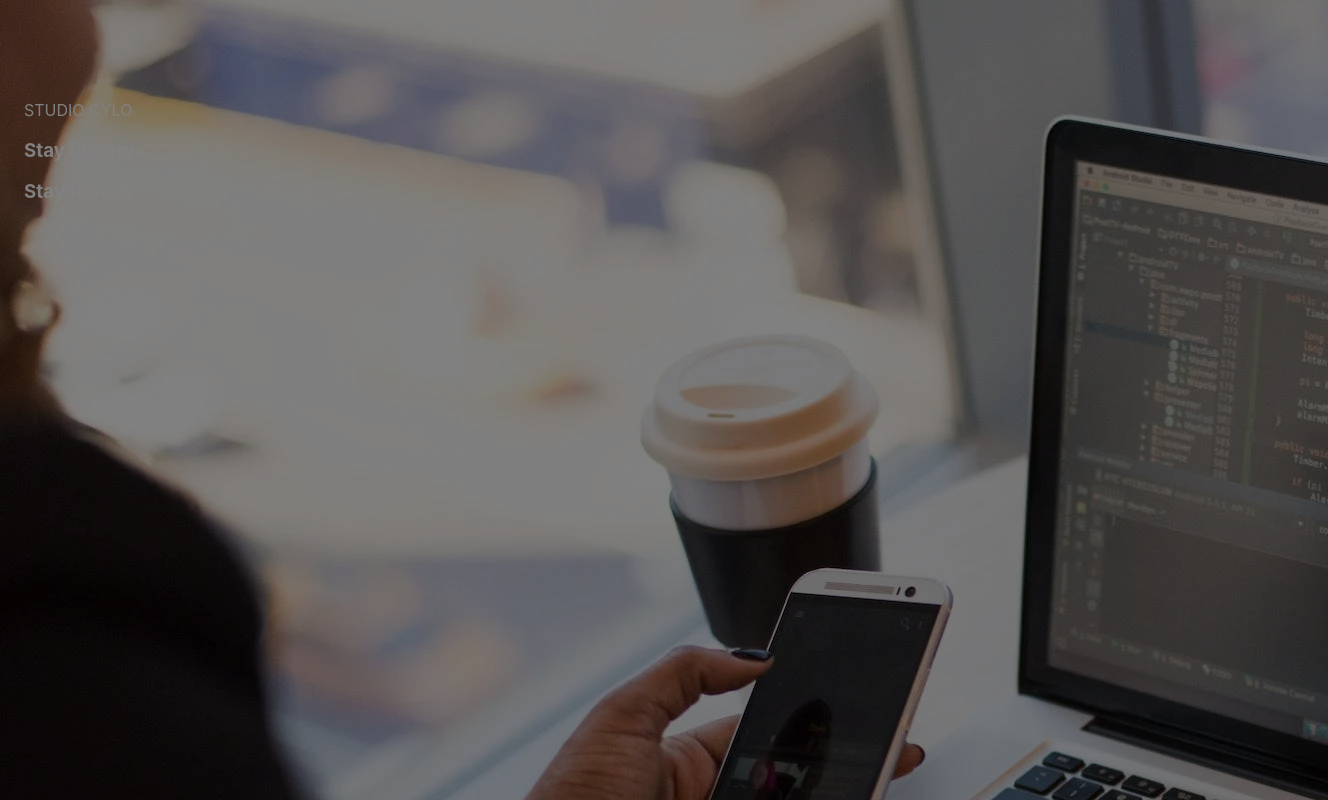
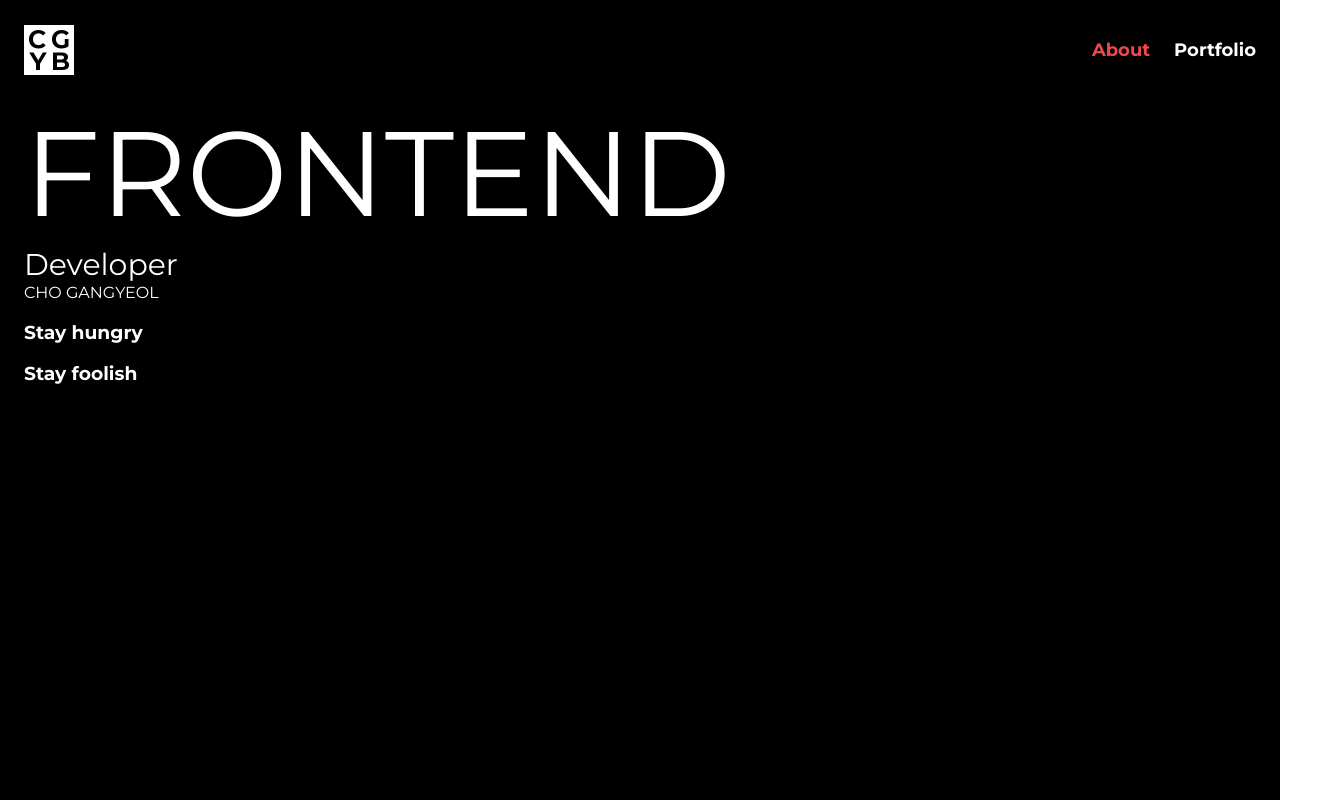
Before and after one commit to CHOGANGYEOL/CHOGANGYEOL.github.io, a React (Create React App) app: page / in a window 1280 px wide. Shown: the top 800 px of the page, 1328 px wide, since content can reach past the window. Built offline with nearby package versions, Linux system fonts and the light colour scheme.

Commit message:
fix:about

```diff
--- a/src/GrobalStyle.ts
+++ b/src/GrobalStyle.ts
@@ -3,9 +3,8 @@ import { createGlobalStyle } from "styled-components";
 const GlobalStyle = createGlobalStyle`
 :root {
     /* font size */
-    --big-font : 3.6rem;
-    --head-font : 3rem;
-    --sub-head-font : 1.8rem;
+    --title-font : 3rem;
+    --big-font : 1.8rem;
     --main-font : 1.6rem;
     --small-font : 1.4rem;
     --caption-font : 1.2rem;
@@ -16,10 +15,13 @@ const GlobalStyle = createGlobalStyle`
     --point-color: #eb4a4c;
     --white-color: #fff;
 }
+* {
+  box-sizing: border-box;
+}
 html {font-size:62.5%}
 body {
   margin: 0;
-  font-family: -apple-system, BlinkMacSystemFont, 'Segoe UI', 'Roboto', 'Oxygen',
+  font-family: 'Montserrat', sans-serif, -apple-system, BlinkMacSystemFont, 'Segoe UI', 'Roboto', 'Oxygen',
     'Ubuntu', 'Cantarell', 'Fira Sans', 'Droid Sans', 'Helvetica Neue',
     sans-serif;
   -webkit-font-smoothing: antialiased;
--- a/src/component/common/Header.tsx
+++ b/src/component/common/Header.tsx
@@ -1,27 +1,16 @@
+import { Link } from "react-router-dom";
 import { NavLink } from "react-router-dom";
 import styled from "styled-components";
+import Logo from "../../image/Logo.png";
 
-const HeaderWrap = styled.header`
-  position: fixed;
-  width: 100%;
-  height: 10rem;
-  display: flex;
-  justify-content: space-between;
-  align-items: center;
-  padding: 0 24px;
-  > nav {
-    display: grid;
-    grid-template-columns: 1fr 1fr 1fr;
-    column-gap: 3rem;
-    a.active {
-      color: var(--point-color);
-    }
-  }
-`;
 const Header = () => {
   return (
     <HeaderWrap>
-      <h1>CGYBlog</h1>
+      <h1>
+        <Link to={"/"}>
+          <span>CHO GANGYEOL BLOG</span>
+        </Link>
+      </h1>
       <nav>
         <NavLink to="/">About</NavLink>
         <NavLink to="/portfolio">Portfolio</NavLink>
@@ -30,4 +19,47 @@ const Header = () => {
   );
 };
 
+const HeaderWrap = styled.header`
+  position: fixed;
+  z-index: 999;
+  width: 100%;
+  height: 10rem;
+  display: flex;
+  justify-content: space-between;
+  align-items: center;
+  padding: 0 24px;
+  h1 {
+    a {
+      display: block;
+      width: 50px;
+      height: 50px;
+      background-image: url(${Logo});
+      background-size: cover;
+      background-position: center center;
+      background-repeat: no-repeat;
+      span {
+        overflow: hidden;
+        line-height: 0;
+        text-indent: -9999px;
+        position: absolute;
+        width: 0;
+        height: 0;
+      }
+    }
+  }
+  > nav {
+    display: flex;
+    gap: 24px;
+    a {
+      font-size: var(--big-font);
+      font-weight: bold;
+      transition: 0.15s color;
+    }
+    a.active,
+    a:hover {
+      color: var(--point-color);
+    }
+  }
+`;
+
 export default Header;
--- a/src/page/About.tsx
+++ b/src/page/About.tsx
@@ -1,10 +1,15 @@
 import styled from "styled-components";
-import Background from "../image/Background.webp";
 
 const About = () => {
   return (
     <AboutWrap>
-      <p>STUDIO CYLO</p>
+      <div className="title">
+        <div className="variable">
+          <span className="work">FRONT</span>END
+        </div>
+        <p className="static">Developer</p>
+        <p>CHO GANGYEOL</p>
+      </div>
       <h3>Stay hungry</h3>
       <h3>Stay foolish</h3>
     </AboutWrap>
@@ -14,8 +19,53 @@ const About = () => {
 const AboutWrap = styled.section`
   width: 100%;
   min-height: 100vh;
-  background-image: url(${Background});
+  background-color: #000;
   padding: 10rem 24px 0;
-  filter: brightness(0.5);
+  .title {
+    .variable {
+      font-size: 12rem;
+      display: flex;
+      font-variation-settings: "wght" 275, "wdth" 50;
+      text-align: center;
+      animation: swapthings 3s infinite both
+        cubic-bezier(0.17, 0.04, 0.04, 0.99);
+      .work {
+        animation: swapthings2 3s infinite both
+          cubic-bezier(0.17, 0.04, 0.04, 0.99);
+      }
+    }
+    .static {
+      font-size: 30px;
+      font-variation-settings: "wght" 900, "wdth" 200;
+    }
+  }
+
+  @keyframes swapthings {
+    0% {
+      font-variation-settings: "wght" 275, "wdth" 50;
+    }
+
+    50% {
+      font-variation-settings: "wght" 900, "wdth" 200;
+    }
+
+    100% {
+      font-variation-settings: "wght" 275, "wdth" 50;
+    }
+  }
+
+  @keyframes swapthings2 {
+    0% {
+      font-variation-settings: "wght" 900, "wdth" 200;
+    }
+
+    50% {
+      font-variation-settings: "wght" 275, "wdth" 50;
+    }
+
+    100% {
+      font-variation-settings: "wght" 900, "wdth" 200;
+    }
+  }
 `;
 export default About;
```
Also changed, not shown: src/image/Logo.png (added), 1 other file (tests, documents, lock files or other folders).
